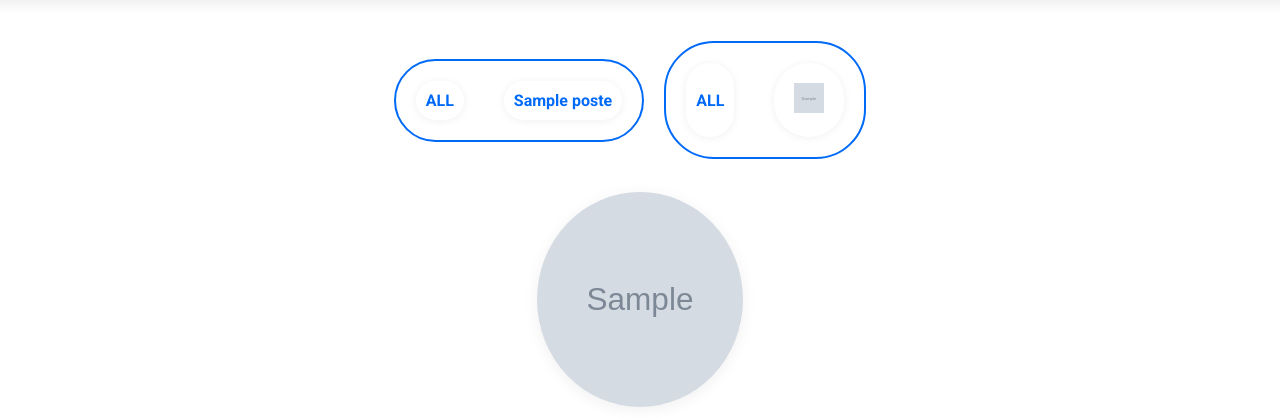
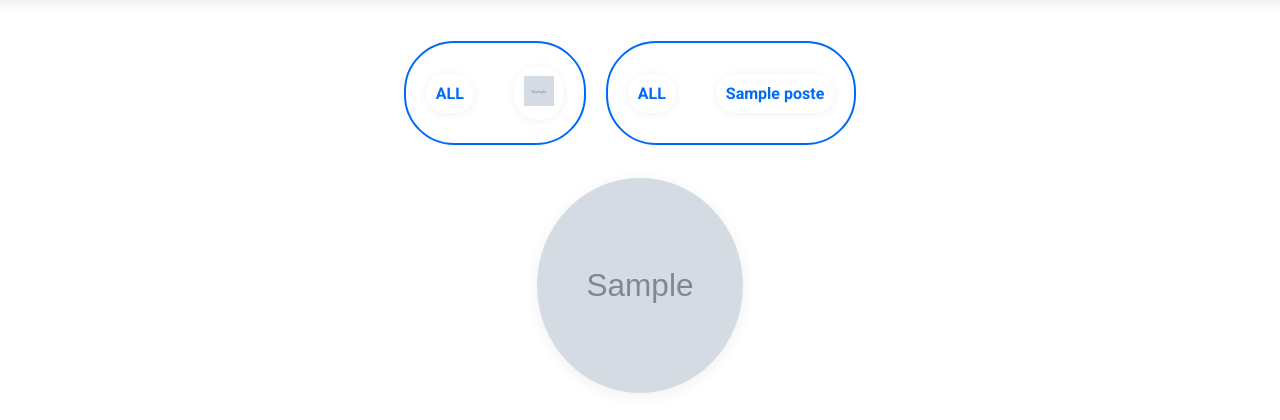
Before and after one commit to JessimH/Mercator, a PHP site: page /index.php?p=mercato&action=list in a window 1280 px wide. Shown: the part 89-509 px from the top of the page. Run offline with PHP 8.4, Linux system fonts and the light colour scheme; tables that the repository leaves empty or names only in its code hold one stand-in row (values such as "Sample post"); grey boxes marked "Sample" are stand-in pictures; some libraries are stand-ins or nearby versions.

Commit message:
debug btn up

```diff
--- a/assets/css/style.css
+++ b/assets/css/style.css
@@ -201,6 +201,11 @@ nav ul li .burger {
           transform: scale(1);
 }
 
+#up {
+  position: absolute;
+  top: 0;
+}
+
 .up {
   position: fixed;
   top: 700px;
@@ -336,12 +341,16 @@ nav ul li .burger {
 
 .categories .categories-ul {
   border: 2px solid #006AF8;
+  height: 100px;
   max-width: 450px;
   border-radius: 50px;
   margin-right: 20px;
   display: -webkit-box;
   display: -ms-flexbox;
   display: flex;
+  -webkit-box-align: center;
+      -ms-flex-align: center;
+          align-items: center;
   -ms-flex-wrap: nowrap;
       flex-wrap: nowrap;
   overflow-x: scroll;
@@ -377,7 +386,7 @@ nav ul li .burger {
 }
 
 .categories .categories-ul li a .icon {
-  margin: 10px;
+  margin: 0px;
   height: 30px;
   width: 30px;
 }
--- a/assets/css/style.scss
+++ b/assets/css/style.scss
@@ -165,6 +165,11 @@ nav {
     }
 }
 
+#up {
+    position: absolute;
+    top: 0;
+}
+
 .up {
     position: fixed;
     top: 700px;
@@ -289,10 +294,12 @@ nav {
     width: 100%;
     .categories-ul {
         border: 2px solid $base-color;
+        height: 100px;
         max-width: 450px;
         border-radius: 50px;
         margin-right: 20px;
         display: flex;
+        align-items: center;
         flex-wrap: nowrap;
         overflow-x: scroll;
         li {
@@ -315,7 +322,7 @@ nav {
                     margin: 0px;
                 }
                 .icon {
-                    margin: 10px;
+                    margin: 0px;
                     height: 30px;
                     width: 30px;
                 }
--- a/views/mercato.php
+++ b/views/mercato.php
@@ -9,26 +9,26 @@
     <?php
     require ('partials/nav.php')
     ?>
-
+    <span id="up" ></span>
     <section class="row center content">
 
-        <section id="up" class="row center categories ">
+        <section class="row center categories ">
+            <ul class="row categories-ul ">
+                <li class="row center all"><a id="cat" href='index.php?p=mercato&action=list'>ALL</a></li>
+                    <?php foreach ($clubs as $club) :?>
+                    <li class="row center">
+                        <a id="cat" href='index.php?p=mercato&action=clubId&id=<?= $club['id'] ?>'>
+                            <img src="assets/images/clubs/<?= $club['image']?>" alt="<?= $club['abbreviation'] ?>" class="icon ">
+                        </a>
+                    </li>
+                <?php endforeach; ?>
+            </ul>
             <ul class="row categories-ul">
                 <li class="row center all"><a id="cat" href='index.php?p=mercato&action=list'>ALL</a></li>
                 <?php foreach ($postes as $poste) :?>
                     <li class="row center ">
                         <a id="cat" href='index.php?p=mercato&action=postId&id=<?= $poste['id'] ?>' >
                             <?= $poste['name'] ?>
-                        </a>
-                    </li>
-                <?php endforeach; ?>
-            </ul>
-            <ul class="row categories-ul ">
-            <li class="row center all"><a id="cat" href='index.php?p=mercato&action=list'>ALL</a></li>
-                <?php foreach ($clubs as $club) :?>
-                    <li class="row center">
-                        <a id="cat" href='index.php?p=mercato&action=clubId&id=<?= $club['id'] ?>'>
-                            <img src="assets/images/clubs/<?= $club['image']?>" alt="<?= $club['abbreviation'] ?>" class="icon ">
                         </a>
                     </li>
                 <?php endforeach; ?>
```
Also changed, not shown: 1 other file.
